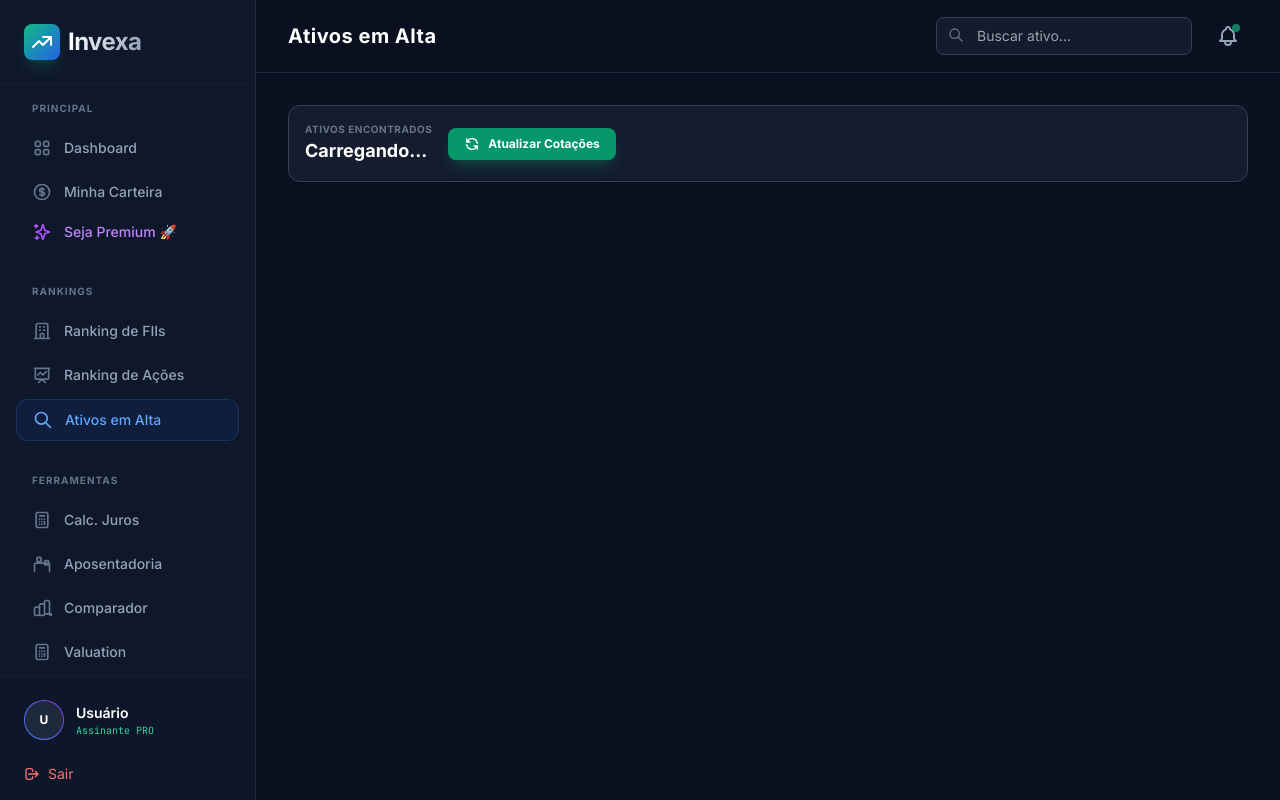
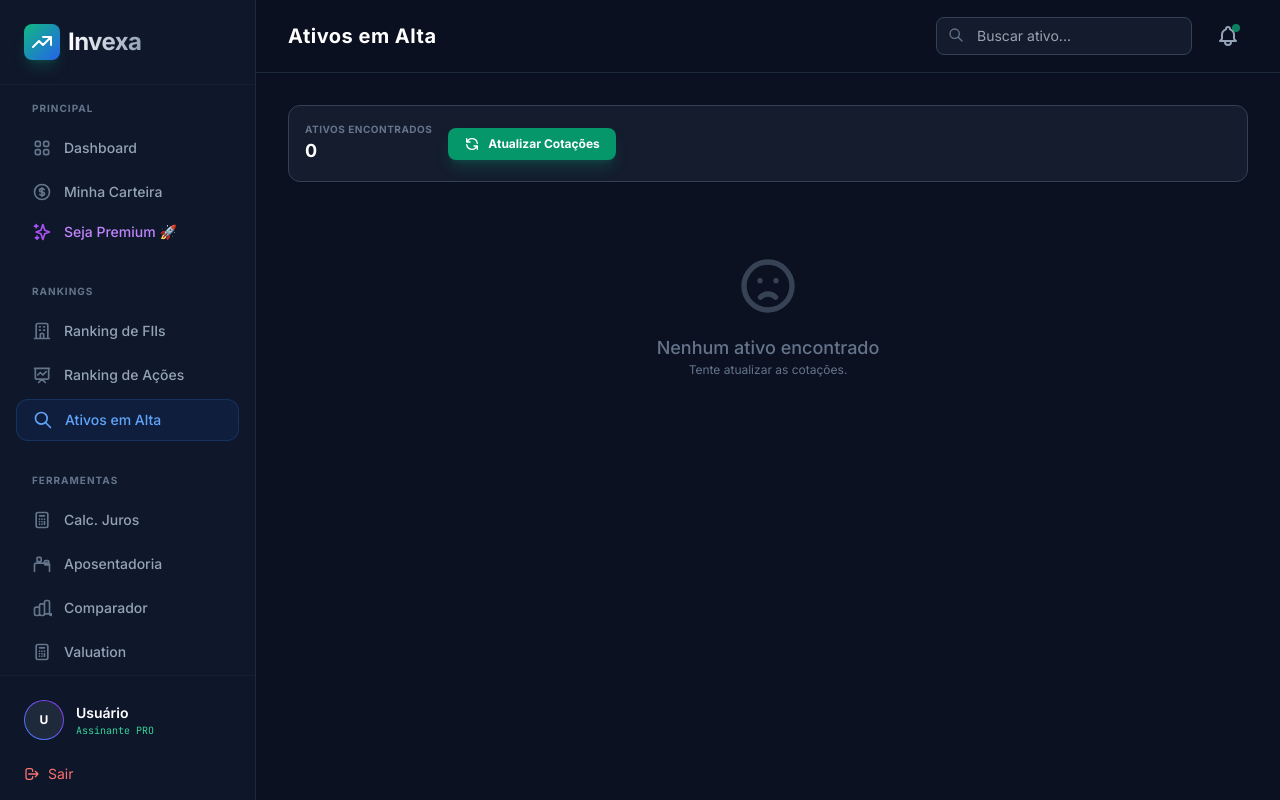
Before and after one commit to galvaojdk/Invexa-Invest, a FastAPI app: page /screener in a window 1280 px wide. Run offline with FastAPI, Linux system fonts and the light colour scheme; tables that the repository leaves empty hold one stand-in row (values such as "Sample post"); some libraries are stand-ins or nearby versions.

Commit message:
Update screener.html

```diff
--- a/app/templates/screener.html
+++ b/app/templates/screener.html
@@ -45,6 +45,11 @@
 
     <div class="space-y-4 hidden" id="assets-list">
         <!-- Hidden List -->
+    </div>
+
+    <div class="grid grid-cols-1 sm:grid-cols-2 md:grid-cols-3 lg:grid-cols-4 xl:grid-cols-5 gap-6"
+        id="recommendations-list">
+        <!-- Recommended Cards injected here -->
     </div>
 
     <!-- Details Modal -->
@@ -217,8 +222,12 @@
         }
 
         function renderRecommendations() {
+            // Update Results Count
+            const elCount = document.getElementById('results-count');
+
             const container = document.getElementById('recommendations-list');
-            container.innerHTML = '';
+            if (container) container.innerHTML = '';
+
             const wrapper = document.getElementById('recommendations-container');
 
             const filterType = document.getElementById('filter-asset-type').value;
@@ -240,12 +249,25 @@
             // Take top 100
             recs = recs.slice(0, 100);
 
+            // Update Count Text
+            if (elCount) elCount.innerText = `${recs.length}`;
+
+            wrapper.classList.remove('hidden');
+
             if (recs.length === 0) {
-                wrapper.classList.add('hidden');
+                if (container) {
+                    container.innerHTML = `
+                        <div class="col-span-full flex flex-col items-center justify-center p-12 text-slate-500">
+                            <svg class="w-16 h-16 mb-4 opacity-50" fill="none" stroke="currentColor" viewBox="0 0 24 24">
+                                <path stroke-linecap="round" stroke-linejoin="round" stroke-width="2" d="M9.172 16.172a4 4 0 015.656 0M9 10h.01M15 10h.01M21 12a9 9 0 11-18 0 9 9 0 0118 0z"></path>
+                            </svg>
+                            <p class="text-lg font-medium">Nenhum ativo encontrado</p>
+                            <p class="text-xs">Tente atualizar as cotações.</p>
+                        </div>
+                    `;
+                }
                 return;
             }
-
-            wrapper.classList.remove('hidden');
 
             // Freemium Logic
             const freeLimit = parseInt("{{ free_limit if free_limit else 1 }}");
```
